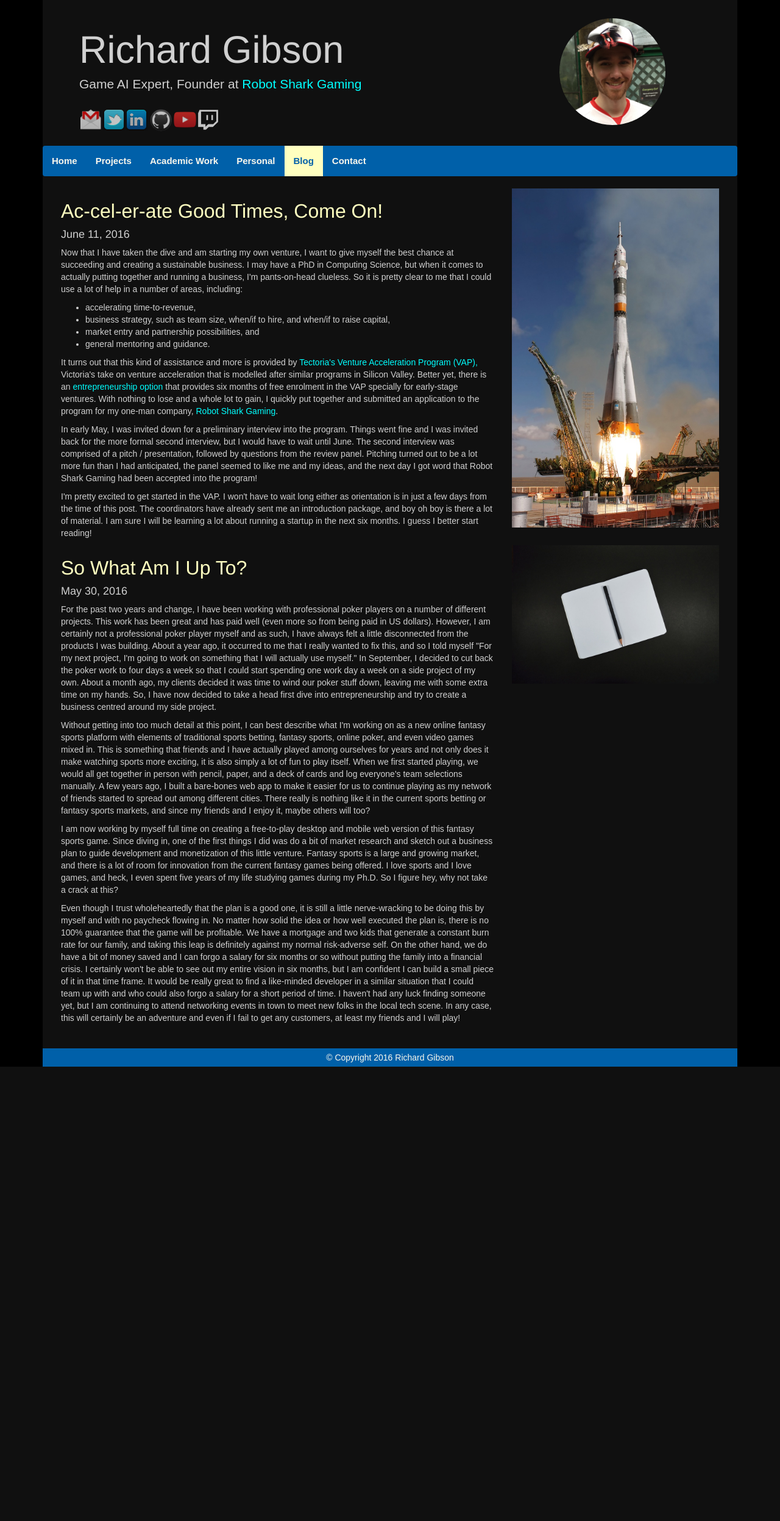
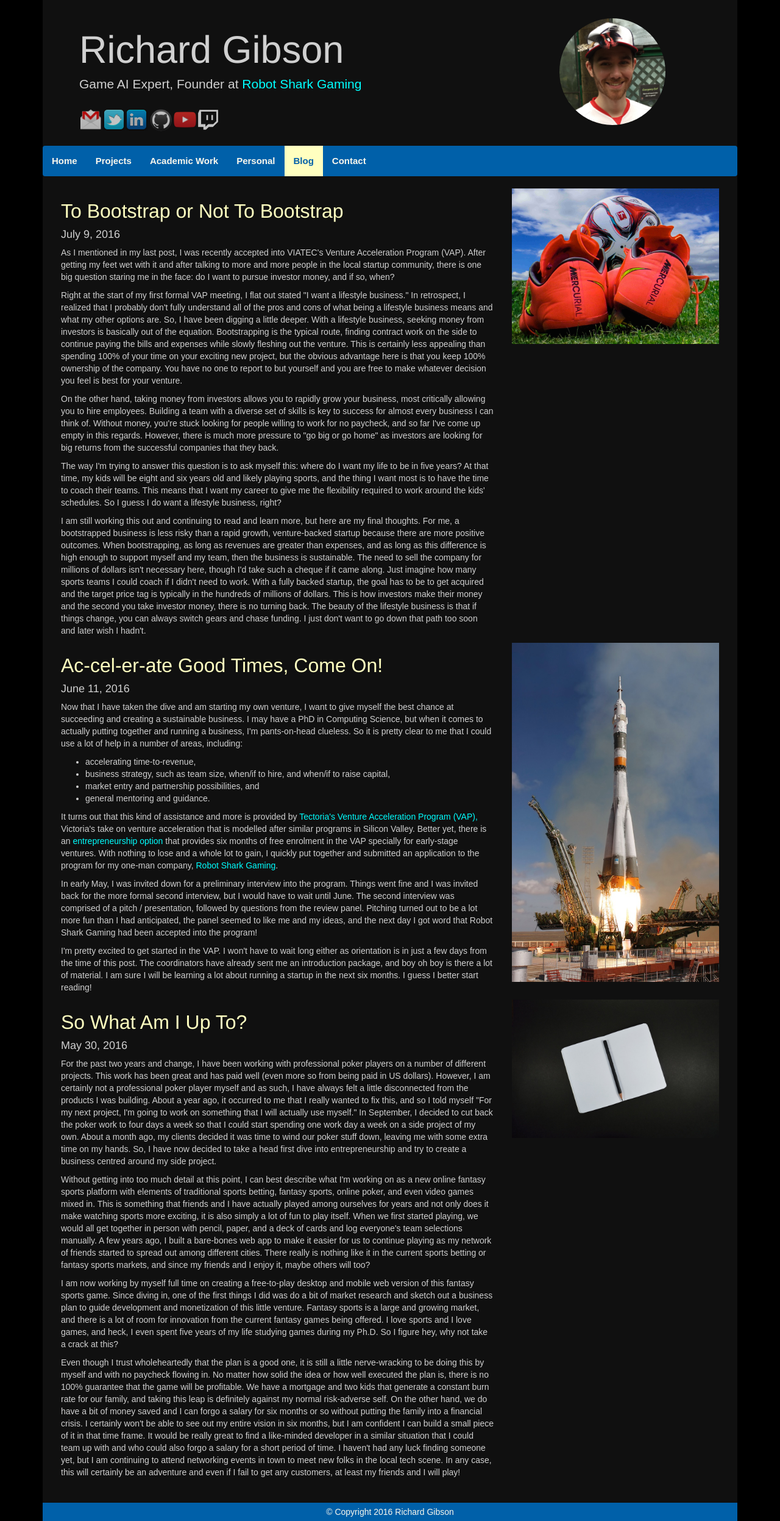
Before and after one commit to rggibson/personal-webpage, a Python web app: template templates/blog.html in a window 1280 px wide. Shown: the whole page at 61% size. Before the commit the page ends 1749 px from the top, so only its background shows below. Run offline with Jinja, Linux system fonts and the light colour scheme; the template is opened without the code that fills it, so the values that code supplies are empty.

Commit message:
Updated blog

```diff
--- a/templates/blog.html
+++ b/templates/blog.html
@@ -5,6 +5,56 @@
 <script type="text/javascript">
   document.getElementById("nav-blog").setAttribute("class", "active");
 </script>
+
+<div class="row">
+  <div class="col-xs-12 col-md-4 col-md-push-8" align="center">
+    <img src="/static/images/blog-07-09-2016.jpeg"
+	 alt="StockPhoto"
+	 class="img-responsive">
+  </div>
+
+  <div class="col-xs-12 col-md-8 col-md-pull-4">
+    <h2>To Bootstrap or Not To Bootstrap</h2>
+    <h4>July 9, 2016</h4>
+
+    <p>
+      As I mentioned in my last post, I was recently accepted into VIATEC's Venture Acceleration Program (VAP).
+      After getting my feet wet with it and after talking to more and more people in the local startup community, there is one big question staring me in the face: do I want to pursue investor money, and if so, when?
+    </p>
+    <p>
+      Right at the start of my first formal VAP meeting, I flat out stated "I want a lifestyle business."
+      In retrospect, I realized that I probably don't fully understand all of the pros and cons of what being a lifestyle business means and what my other options are.
+      So, I have been digging a little deeper.
+      With a lifestyle business, seeking money from investors is basically out of the equation.
+      Bootstrapping is the typical route, finding contract work on the side to continue paying the bills and expenses while slowly fleshing out the venture.
+      This is certainly less appealing than spending 100% of your time on your exciting new project, but the obvious advantage here is that you keep 100% ownership of the company.
+      You have no one to report to but yourself and you are free to make whatever decision you feel is best for your venture.
+    </p>
+    <p>
+      On the other hand, taking money from investors allows you to rapidly grow your business, most critically allowing you to hire employees.
+      Building a team with a diverse set of skills is key to success for almost every business I can think of.
+      Without money, you're stuck looking for people willing to work for no paycheck, and so far I've come up empty in this regards.
+      However, there is much more pressure to "go big or go home" as investors are looking for big returns from the successful companies that they back.
+    </p>
+    <p>
+      The way I'm trying to answer this question is to ask myself this: where do I want my life to be in five years?
+      At that time, my kids will be eight and six years old and likely playing sports, and the thing I want most is to have the time to coach their teams.
+      This means that I want my career to give me the flexibility required to work around the kids' schedules.
+      So I guess I do want a lifestyle business, right?
+    </p>
+    <p>
+      I am still working this out and continuing to read and learn more, but here are my final thoughts.
+      For me, a bootstrapped business is less risky than a rapid growth, venture-backed startup because there are more positive outcomes.
+      When bootstrapping, as long as revenues are greater than expenses, and as long as this difference is high enough to support myself and my team, then the business is sustainable.
+      The need to sell the company for millions of dollars isn't necessary here, though I'd take such a cheque if it came along.
+      Just imagine how many sports teams I could coach if I didn't need to work.
+      With a fully backed startup, the goal has to be to get acquired and the target price tag is typically in the hundreds of millions of dollars.
+      This is how investors make their money and the second you take investor money, there is no turning back.
+      The beauty of the lifestyle business is that if things change, you can always switch gears and chase funding.
+      I just don't want to go down that path too soon and later wish I hadn't.
+    </p>
+  </div>
+</div>
 
 <div class="row">
   <div class="col-xs-12 col-md-4 col-md-push-8" align="center">
@@ -50,6 +100,7 @@
     </p>
   </div>
 </div>
+
 <div class="row">
   <div class="col-xs-12 col-md-4 col-md-push-8" align="center">
     <img src="/static/images/blog-05-30-2016.jpeg" alt="StockPhoto"
```
Also changed, not shown: static/images/blog-07-09-2016.jpeg (added).
